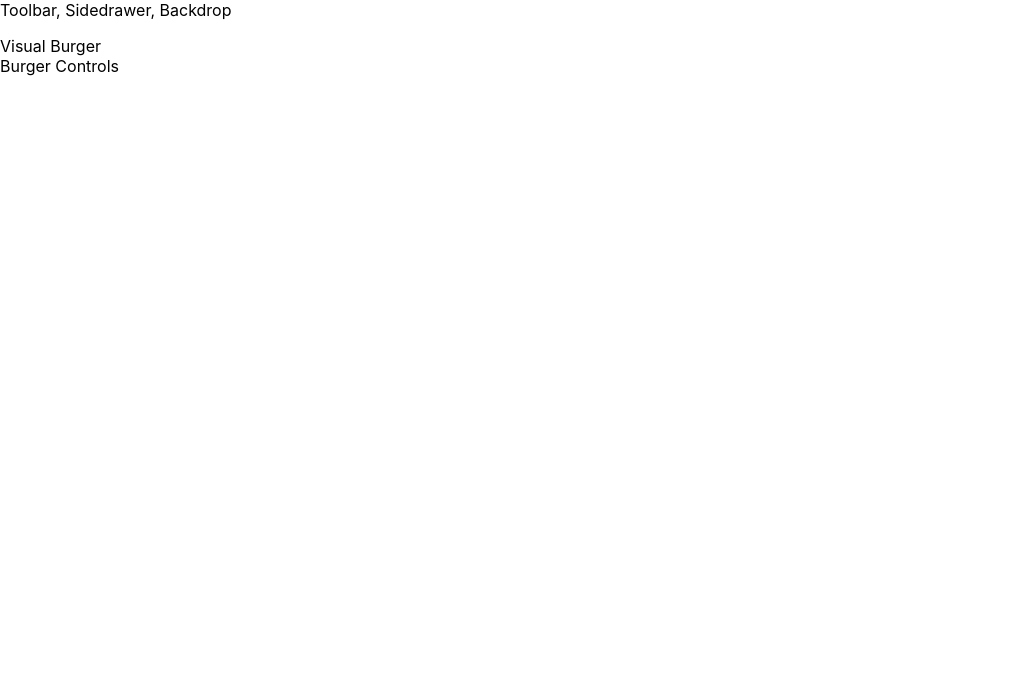
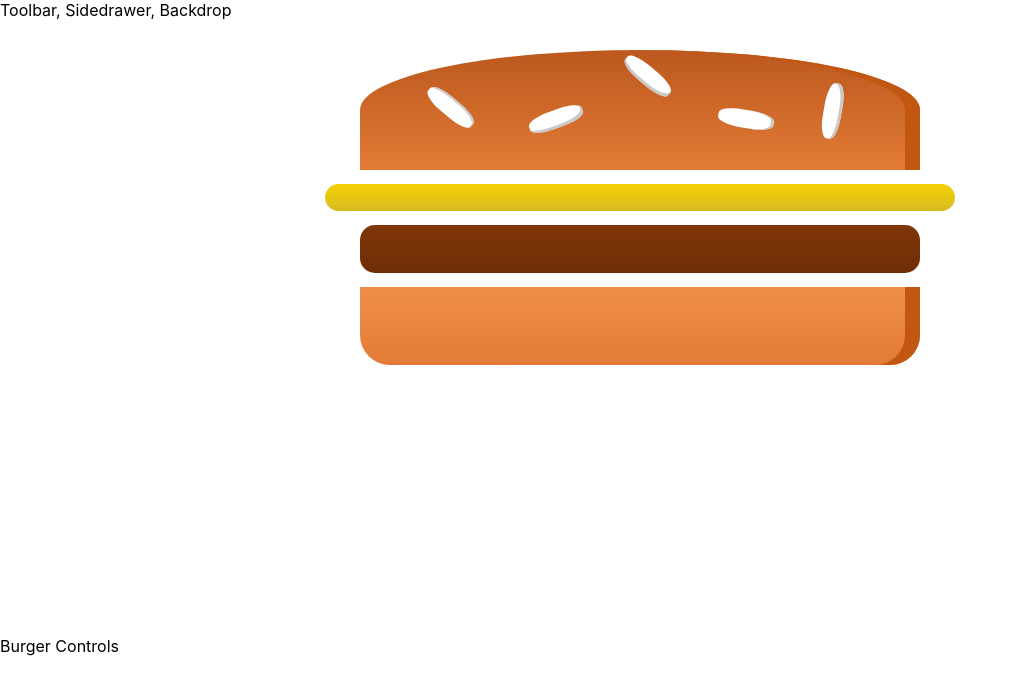
Before and after one commit to Farrukh-Rana/burger-builder, a React (Create React App) app: page / in a window 1280 px wide. Shown: the top 694 px of the page, without its empty margins (0-1017 px from the left). Built offline with nearby package versions, Linux system fonts and the light colour scheme.

Commit message:
Hardocded burger viewer completed

```diff
--- a/src/components/Burger/Burger.js
+++ b/src/components/Burger/Burger.js
@@ -1,8 +1,16 @@
 import React from 'react';
+
+import classes from './Burger.module.css';
+import BurgerIngredient from './BurgerIngredient/BurgerIngredient';
 
 const burger = props => {
     return (
-        <div></div>
+        <div className={classes.Burger}>
+            <BurgerIngredient type='bread-top' />
+            <BurgerIngredient type='cheese' />
+            <BurgerIngredient type='meat' />
+            <BurgerIngredient type='bread-bottom' />
+        </div>
     );
 };
 
--- /dev/null
+++ b/src/components/Burger/Burger.module.css
@@ -0,0 +1,23 @@
+.Burger {
+    width: 100%;
+    margin: auto;
+    height: 250px;
+    overflow: scroll;
+    text-align: center;
+    font-weight: bold;
+    font-size: 1.2rem;
+}
+
+@media (min-width: 500px) and (min-height: 400px) {
+    .Burger {
+        width: 350px;
+        height: 300px;
+    }
+}
+
+@media (min-width: 1000px) and (min-height: 700px) {
+    .Burger {
+        width: 700px;
+        height: 600px;
+    }
+}
--- a/src/components/Burger/BurgerIngredient/BurgerIngredient.js
+++ b/src/components/Burger/BurgerIngredient/BurgerIngredient.js
@@ -5,7 +5,7 @@ import classes from './BurgerIngredient.module.css';
 
 const burgerIngredient = props => {
     let ingredient = null;
-    switch ( this.props.type ) {
+    switch ( props.type ) {
         case ( 'bread-bottom' ):
             ingredient = <div className={classes.BreadBottom}></div>;
             break;
--- a/src/containers/BurgerBuilder/BurgerBuilder.js
+++ b/src/containers/BurgerBuilder/BurgerBuilder.js
@@ -1,10 +1,12 @@
 import React, { Component, Fragment } from 'react';
+
+import Burger from '../../components/Burger/Burger';
 
 class BurgerBuilder extends Component {
     render () {
         return (
             <Fragment>
-                <div>Visual Burger</div>
+                <Burger/>
                 <div>Burger Controls</div>
             </Fragment>
         );
```
